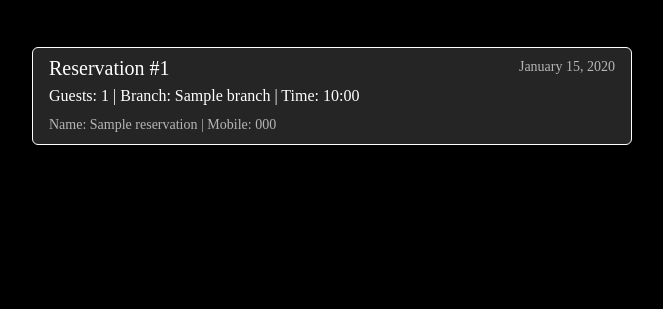
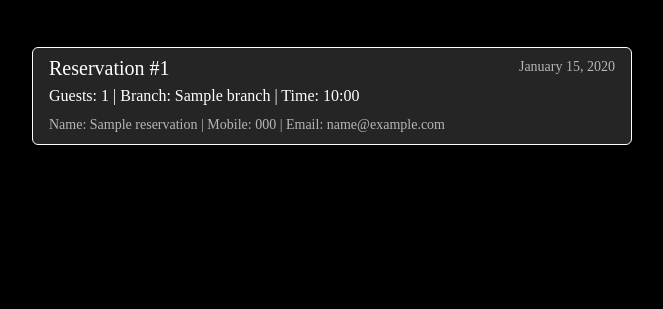
Before and after one commit to jaroslavszkandera/restaurant-ordering-system, a Django app: page /reservation/history/ in a window 1280 px wide. Shown: the part 201-510 px from the top of the page, without its empty margins (308-971 px from the left). Run offline with Django 5.2, Linux system fonts and the light colour scheme; tables that the repository leaves empty hold one stand-in row (values such as "Sample post"); some libraries are stand-ins or nearby versions.

Commit message:
Send email

```diff
--- a/orders/admin.py
+++ b/orders/admin.py
@@ -251,5 +251,5 @@ class BranchAdmin(admin.ModelAdmin):
 
 @admin.register(Reservation)
 class ReservationAdmin(admin.ModelAdmin):
-    list_display = ("id","name", "mobile", "branch", "date", "time_slot", "guests")
+    list_display = ("id","name", "mobile", 'email', "branch", "date", "time_slot", "guests")
     list_filter = ("branch", "date")
--- a/orders/forms.py
+++ b/orders/forms.py
@@ -175,4 +175,4 @@ class ContactForm(forms.Form):
 class ReservationForm(forms.ModelForm):
     class Meta:
         model = Reservation
-        fields = ['guests', 'date', 'branch', 'time_slot', 'name', 'mobile']
+        fields = ['guests', 'date', 'branch', 'time_slot', 'name', 'mobile', 'email']
--- a/orders/models.py
+++ b/orders/models.py
@@ -176,6 +176,7 @@ class Reservation(models.Model):
     guests = models.PositiveIntegerField()
     name = models.CharField(max_length=100)
     mobile = models.CharField(max_length=10)
+    email = models.EmailField()
     created_at = models.DateTimeField(auto_now_add=True)
 
     def clean(self):
--- a/orders/templates/orders/checkout.html
+++ b/orders/templates/orders/checkout.html
@@ -204,9 +204,6 @@
                 {{ form.special_instructions.errors|join:", " }}
               </small>
             {% endif %}
-            <small class="text-muted d-block" style="font-size: 0.75rem;">
-              Any special requests or allergies?
-            </small>
           </div>
 
           <!-- Submit -->
--- a/orders/templates/reservation/reservation_confirmation.html
+++ b/orders/templates/reservation/reservation_confirmation.html
@@ -13,6 +13,7 @@
   <div class="auth-container">
     <p><strong>Name:</strong> {{ reservation.gender }} {{ reservation.name }}</p>
     <p><strong>Phone:</strong> {{ reservation.mobile }}</p>
+    <p><strong>Email:</strong> {{ reservation.email }}</p>
     <p><strong>Date:</strong> {{ reservation.date }}</p>
     <p><strong>Time:</strong>
       {% if reservation.time_slot|stringformat:"H:i" == "12:00" %}
--- a/orders/templates/reservation/reservation_detail.html
+++ b/orders/templates/reservation/reservation_detail.html
@@ -36,6 +36,7 @@
       <h5>Customer Info:</h5>
       <p><strong>Name:</strong> {{ reservation.name }}</p>
       <p><strong>Mobile:</strong> {{ reservation.mobile }}</p>
+      <p><strong>Email:</strong> {{ reservation.email }}</p>
     </div>
 
     <div class="text-center mt-4">
--- a/orders/templates/reservation/reservation_history.html
+++ b/orders/templates/reservation/reservation_history.html
@@ -25,7 +25,7 @@
             Branch: {{ r.branch.name }} |
             Time: {{ r.time_slot|time:"H:i" }}
           </p>
-          <small class="text-muted">Name: {{ r.name }} | Mobile: {{ r.mobile }}</small>
+          <small class="text-muted">Name: {{ r.name }} | Mobile: {{ r.mobile }} | Email: {{ r.email }}</small>
         </a>
       {% endfor %}
     </div>
--- a/orders/views.py
+++ b/orders/views.py
@@ -8,6 +8,11 @@ from django.db.models import F
 from django.contrib.auth import logout
 from django.shortcuts import redirect
 from .forms import ContactForm
+from django.core.validators import validate_email
+from django.core.exceptions import ValidationError
+from django.template.loader import render_to_string
+from django.conf import settings
+from django.core.mail import send_mail
 from .models import ContactMessage
 from .models import Branch, Reservation
 from datetime import timedelta, time, datetime
@@ -280,6 +285,30 @@ def checkout(request):
                     price=cart_item.menu_item.price,
                 )
 
+            # 寄送 Email
+            order_items = order.items.all()
+            branch = order.pickup_branch
+            customer = final_customer
+            total_price = sum(item.price * item.quantity for item in order_items)
+
+            email_subject = f"Pomodoro House - Order Confirmation"
+            email_body = render_to_string("orders/order_email.txt", {
+                "customer": customer,
+                "branch": branch,
+                "order_items": order_items,
+                "special_instructions": order.special_instructions,
+                "total_price": total_price,
+            })
+
+            send_mail(
+                email_subject,
+                email_body,
+                settings.DEFAULT_FROM_EMAIL,
+                [customer.email],
+                fail_silently=False,
+            )
+
+            # 清空購物車
             cart.items.all().delete()
             if cart.session_id and not cart.customer:
                 cart.delete()
@@ -613,8 +642,10 @@ def reservation(request):
     branches = Branch.objects.filter(is_reservable=True)
 
     full_name = ""
+    email = ""
     if request.user.is_authenticated:
         full_name = f"{request.user.first_name} {request.user.last_name}".strip()
+        email = request.user.email or ""
 
     if request.method == 'POST':
         branch_id = request.POST.get('branch')
@@ -623,6 +654,7 @@ def reservation(request):
         guests_str = request.POST.get('guests')
         name = request.POST.get('name') or full_name
         mobile = request.POST.get('mobile')
+        email = request.POST.get('email') or email
 
         field_errors = {}
         is_valid = True
@@ -671,6 +703,13 @@ def reservation(request):
             field_errors['error_mobile'] = "Enter a valid 10-digit phone number."
             is_valid = False
 
+        # 驗證email
+        try:
+            validate_email(email)
+        except ValidationError:
+            field_errors['error_email'] = "Enter a valid email address."
+            is_valid = False
+
         # 再次確認時段是否仍可預約
         if is_valid:
             slots = get_time_slots(branch, date, guests)
@@ -688,7 +727,22 @@ def reservation(request):
                     guests=guests,
                     name=name.strip(),
                     mobile=mobile,
+                    email=email.strip(),
                 )
+
+                # 寄送預約成功 email
+                subject = 'Your Reservation at Pomodoro House'
+                message = render_to_string('reservation/reservation_email.txt', {
+                    'reservation': reservation_obj
+                })
+                send_mail(
+                    subject,
+                    message,
+                    settings.DEFAULT_FROM_EMAIL,
+                    [reservation_obj.email],
+                    fail_silently=False,
+                )
+
                 return redirect('reservation_confirmation', reservation_obj.id)
             except Exception as e:
                 print("Reservation creation error:", e)
@@ -712,6 +766,7 @@ def reservation(request):
             'selected_guests': guests_str,
             'name': name,
             'mobile': mobile,
+            'email': email,
             **field_errors,
         })
 
@@ -757,8 +812,8 @@ def reservation(request):
             'selected_branch_id': selected_branch_id,
             'selected_guests': selected_guests,
             'name': full_name,
+            'email': email,
         })
-
 
 def reservation_confirmation(request, id):
     reservation = get_object_or_404(Reservation, pk=id)
--- a/static/css/form.css
+++ b/static/css/form.css
@@ -33,7 +33,6 @@
   border: 1.3px solid white !important;
   box-shadow: inset 0 0 25px black;
   transition: box-shadow 0.3s ease;
-  height: 40px !important;
 }
 
 .form-control:focus {
```
Also changed, not shown: config/settings.py (+10 -0 lines), orders/templates/orders/order_email.txt (added, +22 -0 lines), orders/templates/reservation/reservation.html (+10 -0 lines), orders/templates/reservation/reservation_email.txt (added, +17 -0 lines), orders/migrations/0013_reservation_email.py (added).
